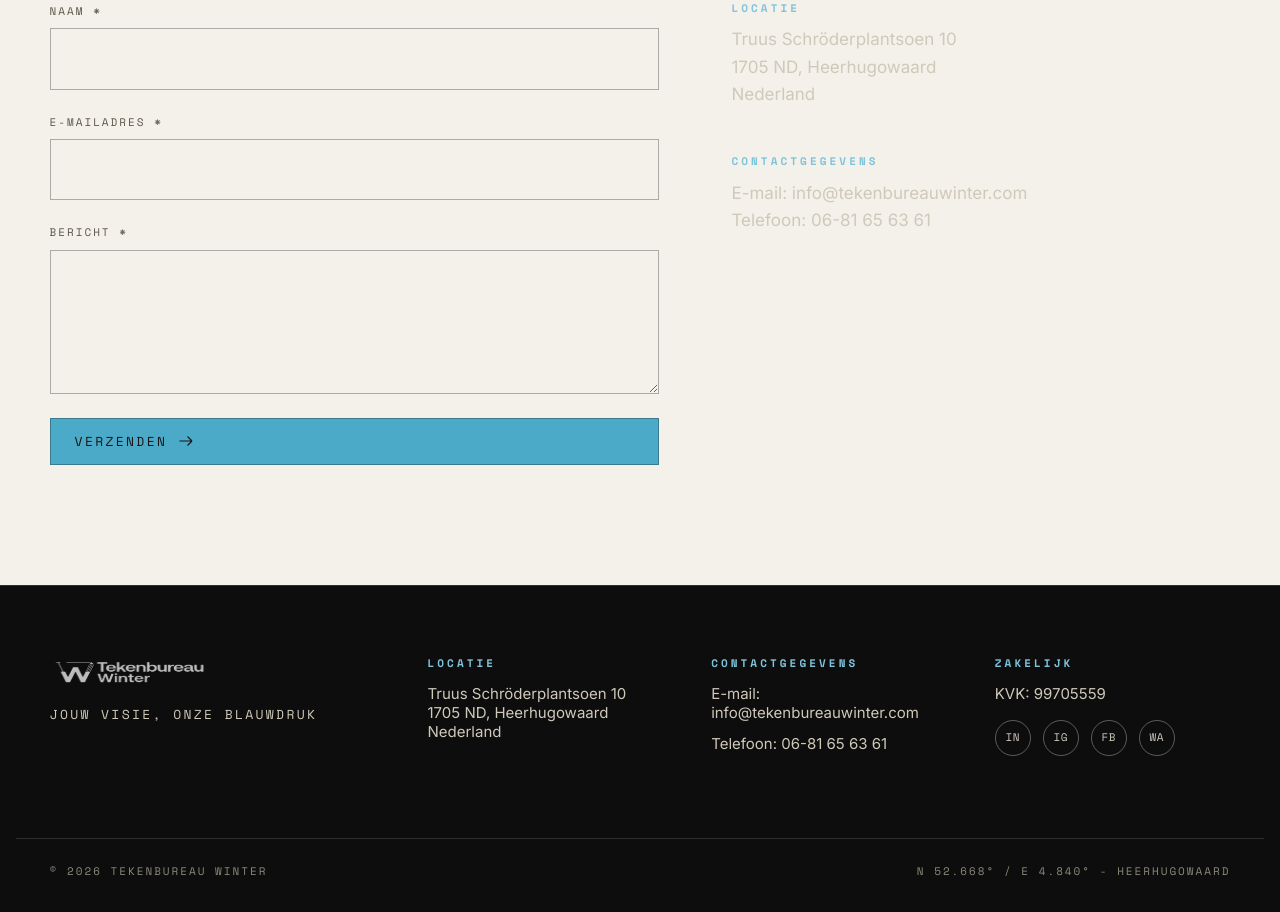
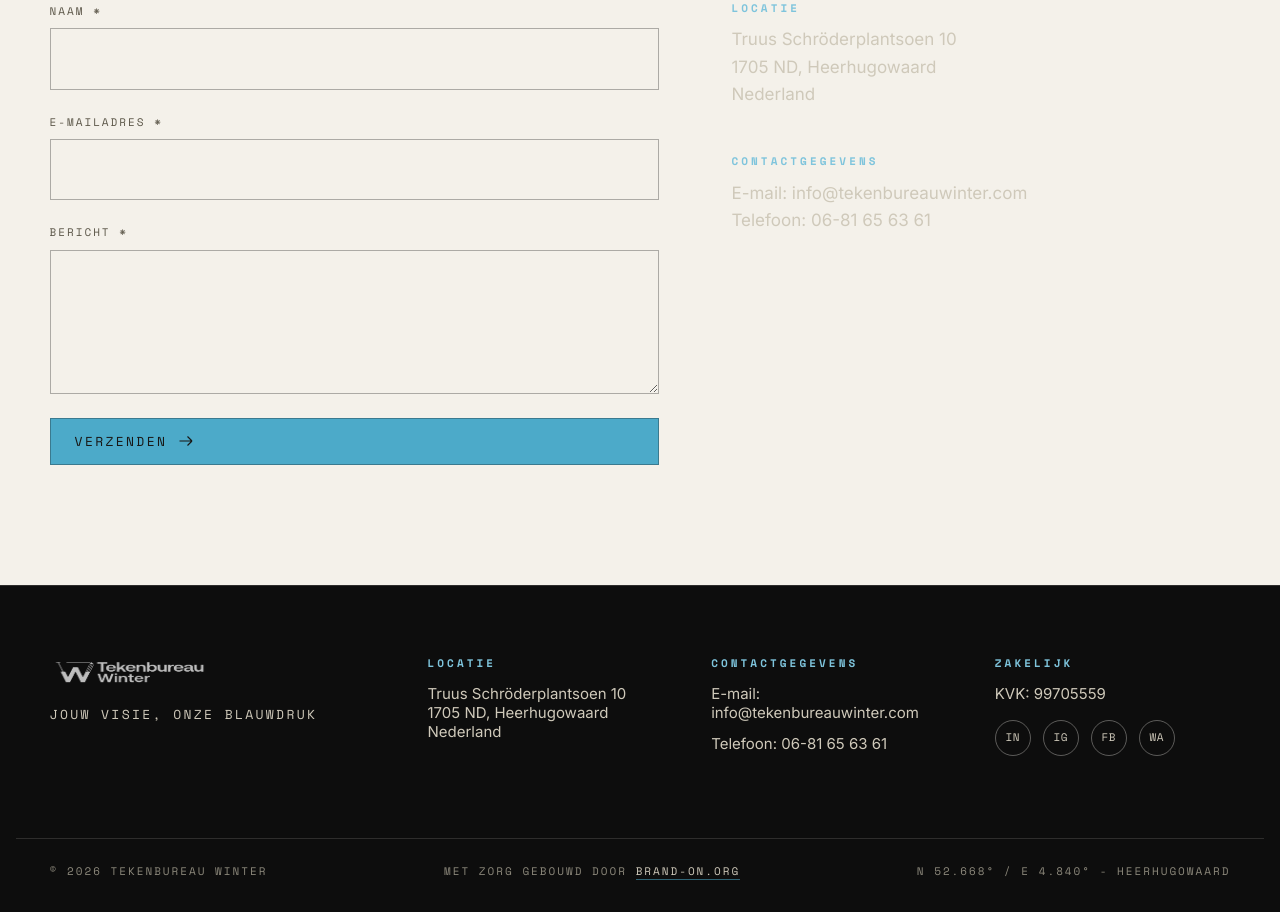
Before and after one commit to onemancrewjaimy/tekenbureauwinter, a plain HTML site: page index.html in a window 1280 px wide. Shown: the part 2441-3353 px from the top of the page. Drawn offline with nearby package versions, Linux system fonts and the light colour scheme.

Commit message:
brand-on link added

```diff
--- a/css/styles.css
+++ b/css/styles.css
@@ -537,6 +537,17 @@
   letter-spacing: var(--ls-wide);
   text-transform: uppercase;
   color: var(--color-paper-faint);
+}
+
+.site-footer__credit a {
+  color: var(--color-paper-dim);
+  text-decoration: none;
+  border-bottom: 1px solid var(--color-line-accent);
+  transition: color var(--duration-fast) var(--ease-soft);
+}
+
+.site-footer__credit a:hover {
+  color: var(--color-accent-tint);
 }
 
 @media (max-width: 860px) {
--- a/js/site.js
+++ b/js/site.js
@@ -90,6 +90,7 @@
       '</div>' +
       '<div class="site-footer__bottom container">' +
       '  <p>&copy; 2026 Tekenbureau Winter</p>' +
+      '  <p class="site-footer__credit">Met zorg gebouwd door <a href="https://brand-on.org" target="_blank" rel="noopener">brand-on.org</a></p>' +
       '  <p class="blueprint-tag">N 52.668° / E 4.840° - Heerhugowaard</p>' +
       '</div>';
   }
```
